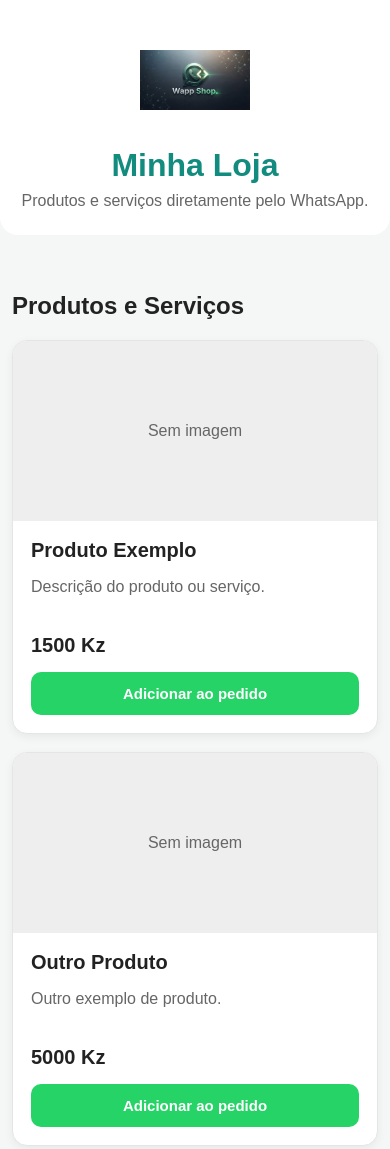
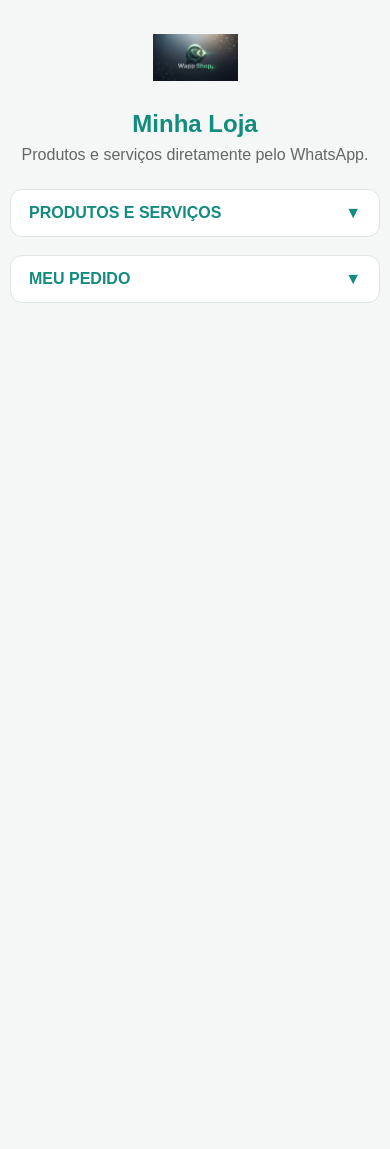
Before and after one commit to opengrantos-stack/whatsapp-shop, a website: page public/index.html in a window 390 px wide. Shown: the top 1149 px of the page. After the commit the page ends 844 px from the top, so only its background shows below. Drawn offline with Linux system fonts and the light colour scheme.

Commit message:
Melhorar layout de produtos e pedidos

```diff
--- a/public/index.html
+++ b/public/index.html
@@ -10,20 +10,29 @@
 <body>
 
 <header class="cabecalho">
-    <img id="logoLoja" class="logo-loja" src="" alt="Logo da loja">
+    <img src="images/logo.png" alt="Logo da loja" class="logo">
     <h1 id="nomeLoja">Minha Loja</h1>
     <p id="descricaoLoja"></p>
 </header>
 
 <main class="container">
 
-    <section>
-        <h2>Produtos e Serviços</h2>
-        <div id="listaProdutos" class="produtos"></div>
+    <section class="secao-loja">
+        <button id="btnProdutos" class="btn-secao" type="button">
+            PRODUTOS E SERVIÇOS
+            <span id="setaProdutos">▼</span>
+        </button>
+
+        <div id="listaProdutos" class="produtos fechado"></div>
     </section>
 
     <section class="carrinho">
-        <h2>Meu Pedido</h2>
+        <button id="btnPedido" class="btn-secao" type="button">
+            MEU PEDIDO
+            <span id="setaPedido">▼</span>
+        </button>
+
+        <div id="conteudoPedido" class="conteudo-pedido fechado">
 
             <div id="listaCarrinho">
                 <p class="carrinho-vazio">
@@ -41,6 +50,8 @@
                 style="display:none;">
                 Finalizar pedido pelo WhatsApp
             </button>
+
+        </div>
     </section>
 
 </main>
@@ -49,5 +60,29 @@
 <script src="products.js"></script>
 <script src="script.js"></script>
 
+<script>
+    const btnProdutos = document.getElementById("btnProdutos");
+    const listaProdutos = document.getElementById("listaProdutos");
+    const setaProdutos = document.getElementById("setaProdutos");
+
+    btnProdutos.addEventListener("click", function () {
+        listaProdutos.classList.toggle("fechado");
+
+        setaProdutos.textContent =
+            listaProdutos.classList.contains("fechado") ? "▼" : "▲";
+    });
+
+    const btnPedido = document.getElementById("btnPedido");
+    const conteudoPedido = document.getElementById("conteudoPedido");
+    const setaPedido = document.getElementById("setaPedido");
+
+    btnPedido.addEventListener("click", function () {
+        conteudoPedido.classList.toggle("fechado");
+
+        setaPedido.textContent =
+            conteudoPedido.classList.contains("fechado") ? "▼" : "▲";
+    });
+</script>
+
 </body>
 </html>
--- a/public/style.css
+++ b/public/style.css
@@ -1,11 +1,10 @@
 :root {
-    --verde: #25D366;
-    --verde-escuro: #128C7E;
+    --cor-primaria: #25D366;
+    --cor-secundaria: #128C7E;
     --fundo: #f4f7f6;
-    --branco: #ffffff;
-    --texto: #222;
-    --cinza: #666;
-    --borda: #e5e5e5;
+    --texto-principal: #333;
+    --branco: #fff;
+    --borda: #dfe5e3;
 }
 
 * {
@@ -14,58 +13,95 @@
 
 body {
     margin: 0;
+    padding: 20px 12px 40px;
     font-family: Arial, sans-serif;
     background: var(--fundo);
-    color: var(--texto);
+    color: var(--texto-principal);
+}
+
+.cabecalho {
+    text-align: center;
+    max-width: 600px;
+    margin: 0 auto 25px;
+}
+
+.logo {
+    width: 100px;
+    height: 100px;
+    object-fit: contain;
+    display: block;
+    margin: 0 auto 10px;
+}
+
+.cabecalho h1 {
+    margin: 5px 0;
+    color: var(--cor-secundaria);
+    font-size: 28px;
+}
+
+.cabecalho p {
+    margin: 8px 0;
+    color: #666;
 }
 
 .container {
-    width: 100%;
-    max-width: 1000px;
-    margin: auto;
-    padding: 20px;
+    max-width: 600px;
+    margin: 0 auto;
 }
 
-.cabecalho {
-    background: var(--branco);
-    padding: 25px 20px;
-    text-align: center;
-    border-radius: 0 0 18px 18px;
-    margin-bottom: 25px;
+.secao-loja,
+.carrinho {
+    margin-bottom: 18px;
 }
 
-.cabecalho h1 {
-    margin: 0 0 8px;
-    color: var(--verde-escuro);
+.btn-secao {
+    width: 100%;
+    border: 1px solid var(--borda);
+    background: var(--branco);
+    color: var(--cor-secundaria);
+    padding: 14px 18px;
+    border-radius: 12px;
+    font-size: 16px;
+    font-weight: bold;
+    cursor: pointer;
+    display: flex;
+    justify-content: space-between;
+    align-items: center;
 }
 
-.cabecalho p {
-    margin: 0;
-    color: var(--cinza);
+.btn-secao:hover {
+    background: #f0faf7;
 }
 
 .produtos {
-    display: grid;
-    grid-template-columns: repeat(auto-fit, minmax(230px, 1fr));
-    gap: 18px;
+    display: flex;
+    flex-direction: column;
+    align-items: center;
+    gap: 14px;
+    margin-top: 15px;
 }
 
 .produto {
+    width: 92%;
+    max-width: 430px;
     background: var(--branco);
     border: 1px solid var(--borda);
-    border-radius: 15px;
-    overflow: hidden;
-    box-shadow: 0 3px 10px rgba(0,0,0,0.06);
+    border-radius: 14px;
+    padding: 16px;
+    box-shadow: 0 3px 8px rgba(0, 0, 0, 0.06);
 }
 
 .produto-imagem {
     width: 100%;
-    height: 180px;
-    background: #eee;
+    height: 150px;
+    border-radius: 10px;
+    background: #eef2f1;
     display: flex;
     align-items: center;
     justify-content: center;
-    color: var(--cinza);
+    overflow: hidden;
+    margin-bottom: 12px;
+    color: #888;
 }
 
 .produto-imagem img {
@@ -74,66 +110,57 @@ body {
     object-fit: cover;
 }
 
-.produto-conteudo {
-    padding: 18px;
-}
-
-.produto h2 {
-    font-size: 20px;
-    margin: 0 0 8px;
+.produto-conteudo h2 {
+    margin: 5px 0 8px;
+    font-size: 19px;
 }
 
 .produto-descricao {
-    color: var(--cinza);
-    min-height: 40px;
+    margin: 0 0 10px;
+    color: #666;
+    font-size: 14px;
 }
 
 .preco {
-    font-size: 20px;
+    font-size: 18px;
     font-weight: bold;
-    margin: 15px 0;
+    color: var(--cor-secundaria);
+    margin-bottom: 10px;
 }
 
 .btn {
-    width: 100%;
     border: none;
-    padding: 13px;
-    border-radius: 10px;
     cursor: pointer;
     font-weight: bold;
-    font-size: 15px;
+    border-radius: 9px;
+    padding: 11px 15px;
 }
 
 .btn-adicionar {
-    background: var(--verde);
+    width: auto;
+    min-width: 170px;
+    background: var(--cor-primaria);
     color: white;
 }
 
 .btn-adicionar:hover {
-    background: var(--verde-escuro);
+    background: #1ebe5d;
 }
 
 .carrinho {
-    margin-top: 30px;
     background: var(--branco);
-    padding: 20px;
-    border-radius: 15px;
-    border: 1px solid var(--borda);
+    border-radius: 14px;
 }
 
-.carrinho h2 {
-    margin-top: 0;
-}
-
-.carrinho-vazio {
-    color: var(--cinza);
+.conteudo-pedido {
+    padding: 15px;
 }
 
 .item-carrinho {
     display: flex;
     justify-content: space-between;
     align-items: center;
-    gap: 10px;
+    gap: 12px;
     padding: 12px 0;
     border-bottom: 1px solid var(--borda);
 }
@@ -141,44 +168,62 @@ body {
 .quantidade {
     display: flex;
     align-items: center;
-    gap: 8px;
+    gap: 10px;
 }
 
 .quantidade button {
     border: none;
-    background: #eee;
+    background: var(--cor-secundaria);
+    color: white;
     width: 30px;
     height: 30px;
-    border-radius: 6px;
+    border-radius: 7px;
+    font-size: 18px;
     cursor: pointer;
 }
 
+.carrinho-vazio {
+    text-align: center;
+    color: #777;
+}
+
 .total {
-    font-size: 21px;
+    font-size: 18px;
     font-weight: bold;
-    margin: 20px 0;
+    margin: 15px 0;
 }
 
 .btn-whatsapp {
-    background: var(--verde);
+    width: 100%;
+    background: var(--cor-primaria);
     color: white;
+    font-size: 16px;
 }
 
-@media (max-width: 600px) {
-    .container {
-        padding: 12px;
+.fechado {
+    display: none !important;
+}
+
+@media (max-width: 480px) {
+
+    body {
+        padding: 15px 10px 30px;
     }
 
-    .produtos {
-        grid-template-columns: 1fr;
+    .logo {
+        width: 85px;
+        height: 85px;
+    }
+
+    .cabecalho h1 {
+        font-size: 24px;
+    }
+
+    .produto {
+        width: 94%;
+    }
+
+    .produto-imagem {
+        height: 130px;
     }
 }
-
-.logo-loja {
-    width: 110px;
-    height: 110px;
-    object-fit: contain;
-    display: block;
-    margin: 0 auto 12px;
-    border-radius: 15px;
-}
```
Lines whose indentation alone changed are shown as unchanged.
